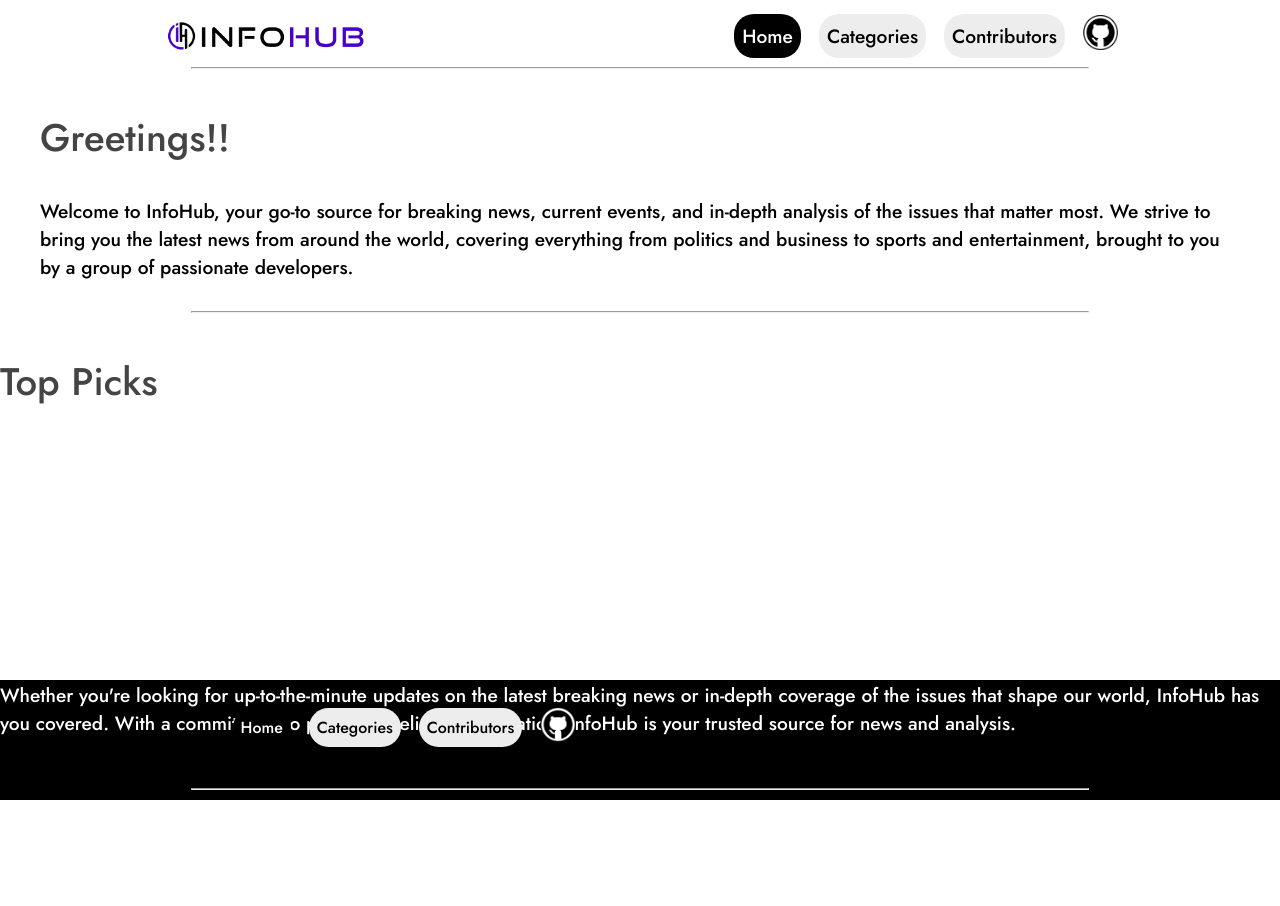
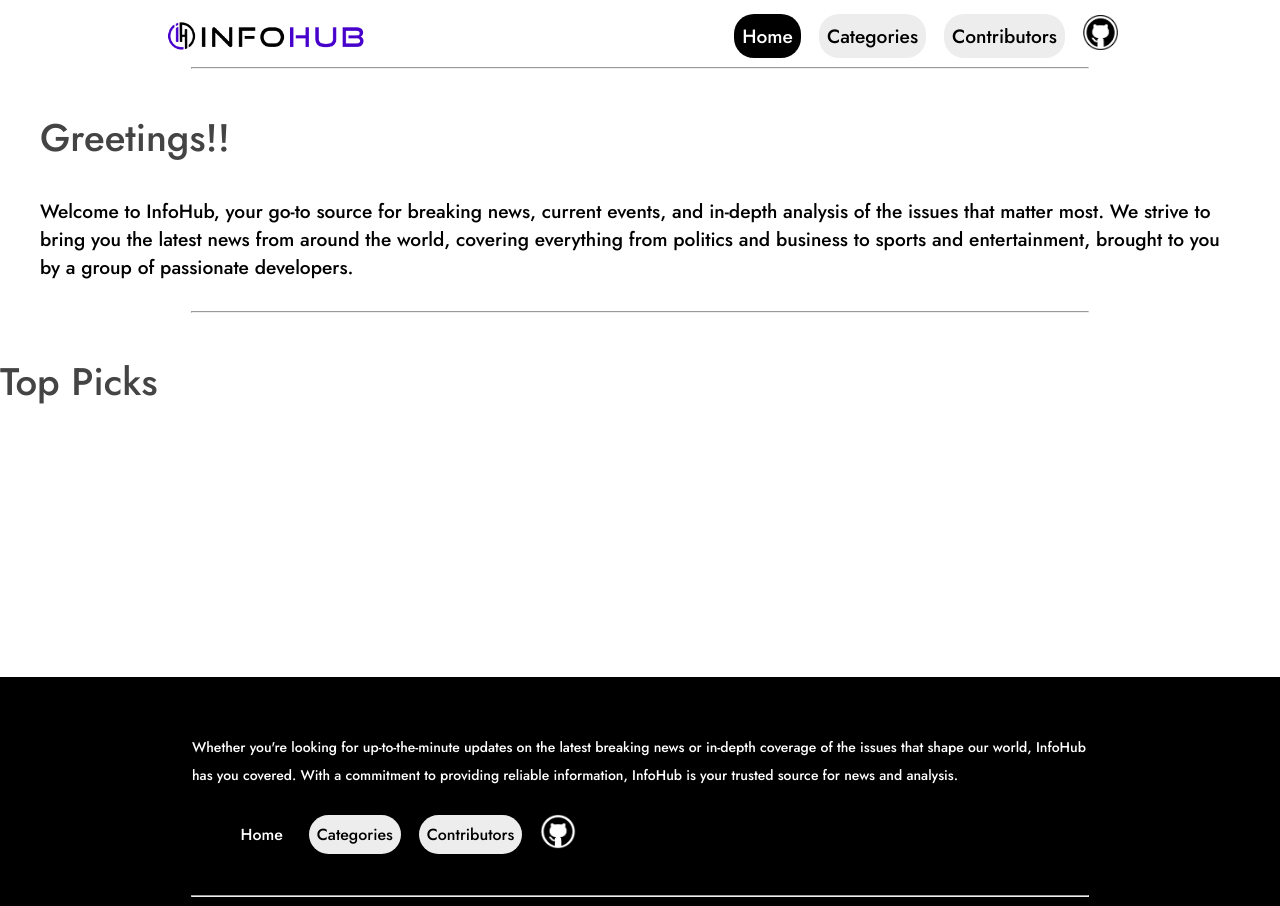
Before and after one commit to Topman-14/InfoHub, a plain HTML site: page src/html/index.html in a window 1280 px wide. Before the commit the page ends 800 px from the top, so only its background shows below. Drawn offline with Linux system fonts and the light colour scheme.

Commit message:
Update index.html

```diff
--- a/src/html/index.html
+++ b/src/html/index.html
@@ -61,7 +61,7 @@
         </div>
     </section>
     <section id="footer">
-        Whether you're looking for up-to-the-minute updates on the latest breaking news or in-depth coverage of the issues that shape our world, InfoHub has you covered. With a commitment to providing reliable information, InfoHub is your trusted source for news and analysis.
+        <p>Whether you're looking for up-to-the-minute updates on the latest breaking news or in-depth coverage of the issues that shape our world, InfoHub has you covered. With a commitment to providing reliable information, InfoHub is your trusted source for news and analysis.</p>
         <nav id="footer-nav">
             <ul>
                 <li><a class="nav-link" href="./index.html">Home</a></li>
```
